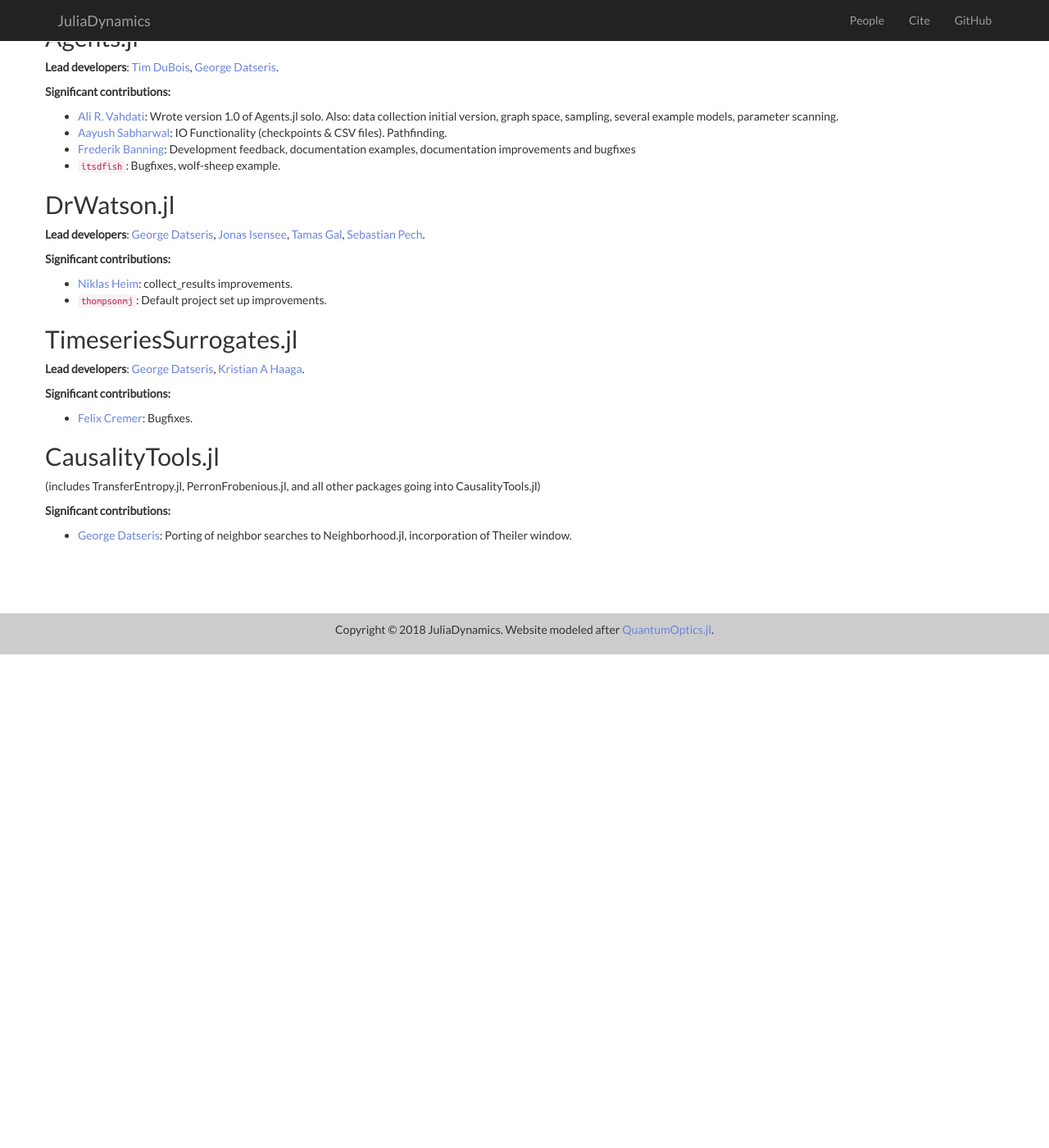
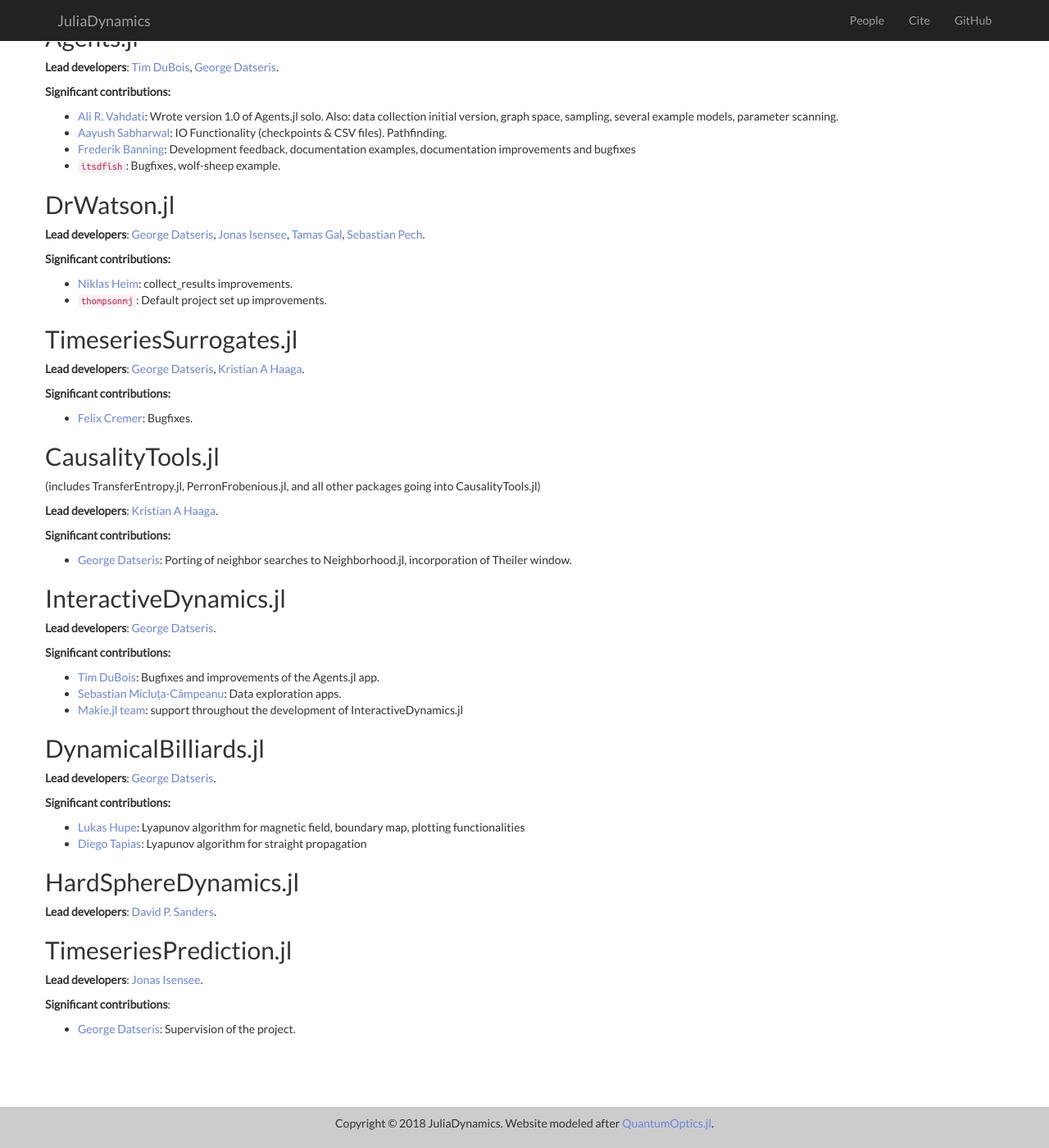
Before and after one commit to JuliaDynamics/JuliaDynamics, a Jekyll site: the page built from people.html, in a window 1280 px wide and 1400 px high, scrolled down 811 px. Shown: the whole window at 82% size. Built offline with Jekyll 4.4.1, drawn with Linux system fonts in a browser that asks for light colours; nearby versions of some CDN libraries; before the commit the page ends 1609 px from its top, so only the background shows below that; some of the changed text lies outside the part shown.

Commit message:
final packages

```diff
--- a/people.html
+++ b/people.html
@@ -21,7 +21,7 @@ permalink: people/
 
         <h2 id="dynamicalsystems-jl">DynamicalSystems.jl</h2>
         <p>(includes sub-packages: ChaosTools.jl, DynamicalSystemsBase.jl)</p>
-        <p><strong>Lead developer(s):</strong> <a href="https://github.com/Datseris">George Datseris</a>.</p>
+        <p><strong>Lead developers:</strong> <a href="https://github.com/Datseris">George Datseris</a>.</p>
         <p><strong>Significant contributions:</strong></p>
         <ul>
         <li><a href="https://github.com/awage">Alexandre Wagemakers</a>: Basins of attraction, final state sensitivity.</li>
@@ -56,6 +56,8 @@ permalink: people/
         <li><a href="https://github.com/itsdfish"><code>itsdfish</code></a>: Bugfixes, wolf-sheep example.</li>
         </ul>
 
+
+
         <h2 id="drwatson-jl">DrWatson.jl</h2>
         <p><strong>Lead developers</strong>: <a href="https://github.com/Datseris">George Datseris</a>, <a href="https://github.com/JonasIsensee">Jonas Isensee</a>, <a href="https://github.com/tamasgal">Tamas Gal</a>, <a href="sebastianpech">Sebastian Pech</a>.</p>
         <p><strong>Significant contributions:</strong></p>
@@ -72,10 +74,36 @@ permalink: people/
 
         <h2 id="causalitytools-jl">CausalityTools.jl</h2>
         <p>(includes TransferEntropy.jl, PerronFrobenious.jl, and all other packages going into CausalityTools.jl)</p>
+        <p><strong>Lead developers</strong>: <a href="https://github.com/kahaaga">Kristian A Haaga</a>.</p>
+
         <p><strong>Significant contributions:</strong></p>
         <ul>
         <li><a href="https://github.com/Datseris">George Datseris</a>: Porting of neighbor searches to Neighborhood.jl, incorporation of Theiler window. </li>
         </ul>
 
+        <h2 id="interactivedynamics-jl">InteractiveDynamics.jl</h2>
+        <p><strong>Lead developers</strong>: <a href="https://github.com/datseris">George Datseris</a>.</p>
+        <p><strong>Significant contributions:</strong></p>
+        <ul>
+        <li><a href="https://github.com/Libbum">Tim DuBois</a>: Bugfixes and improvements of the Agents.jl app.</li>
+        <li><a href="https://github.com/SebastianM-C">Sebastian Micluța-Câmpeanu</a>: Data exploration apps.</li>
+        <li><a href="https://github.com/JuliaPlots/Makie.jl">Makie.jl team</a>: support throughout the development of InteractiveDynamics.jl</li>
+        </ul>
+        <h2 id="dynamicalbilliards-jl">DynamicalBilliards.jl</h2>
+        <p><strong>Lead developers</strong>: <a href="https://github.com/datseris">George Datseris</a>.</p>
+        <p><strong>Significant contributions:</strong></p>
+        <ul>
+        <li><a href="https://github.com/lhupe">Lukas Hupe</a>: Lyapunov algorithm for magnetic field, boundary map, plotting functionalities</li>
+        <li><a href="https://github.com/dapias">Diego Tapias</a>: Lyapunov algorithm for straight propagation</li>
+        </ul>
+        <h2 id="hardspheredynamics-jl">HardSphereDynamics.jl</h2>
+        <p><strong>Lead developers</strong>: <a href="https://github.com/dpsanders">David P. Sanders</a>.</p>
+        <h2 id="timeseriesprediction-jl">TimeseriesPrediction.jl</h2>
+        <p><strong>Lead developers</strong>: <a href="https://github.com/JonasIsensee">Jonas Isensee</a>.</p>
+        <p><strong>Significant contributions</strong>:</p>
+        <ul>
+        <li><a href="https://github.com/datseris">George Datseris</a>: Supervision of the project.</li>
+        </ul>
+
     </div>
 </div>
```
